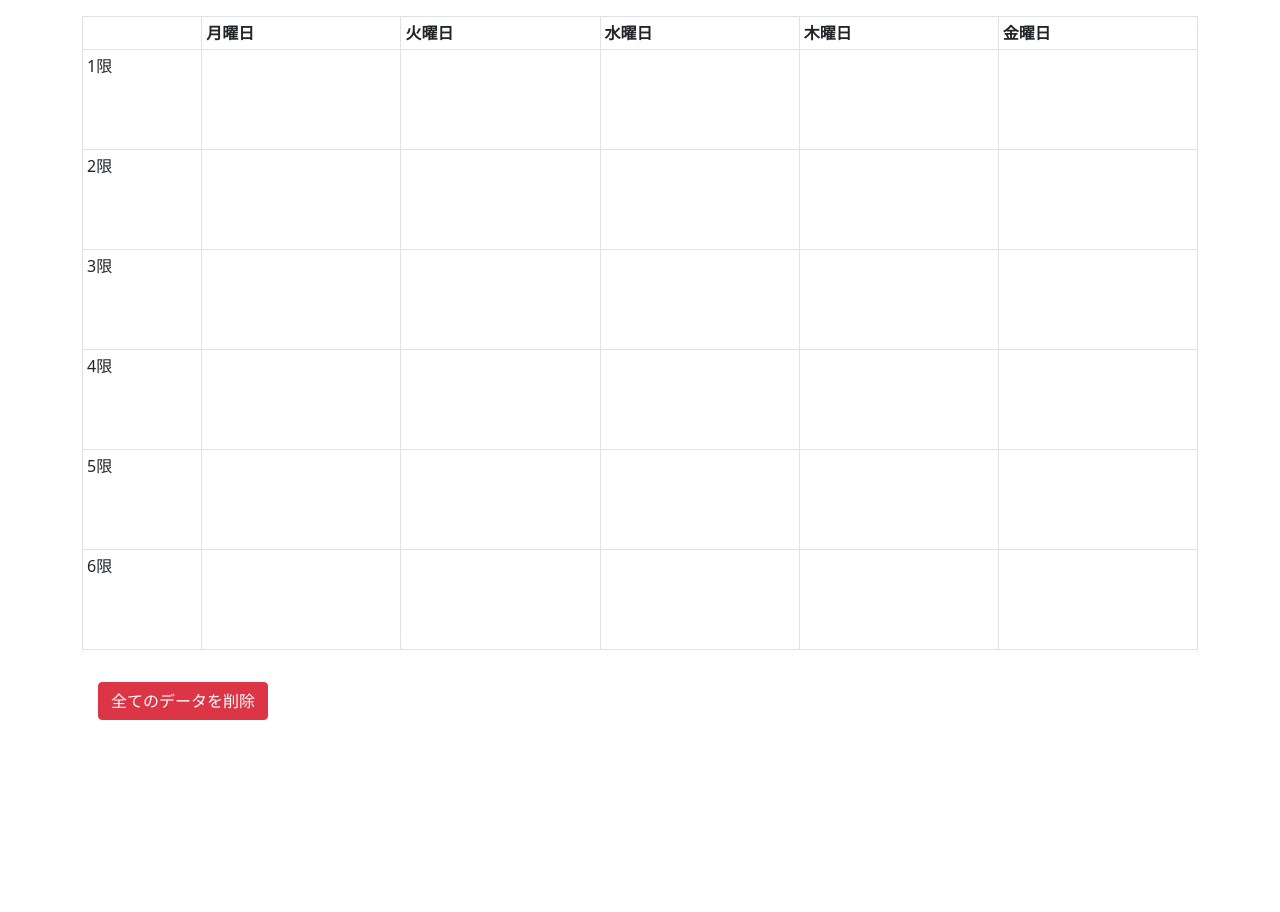
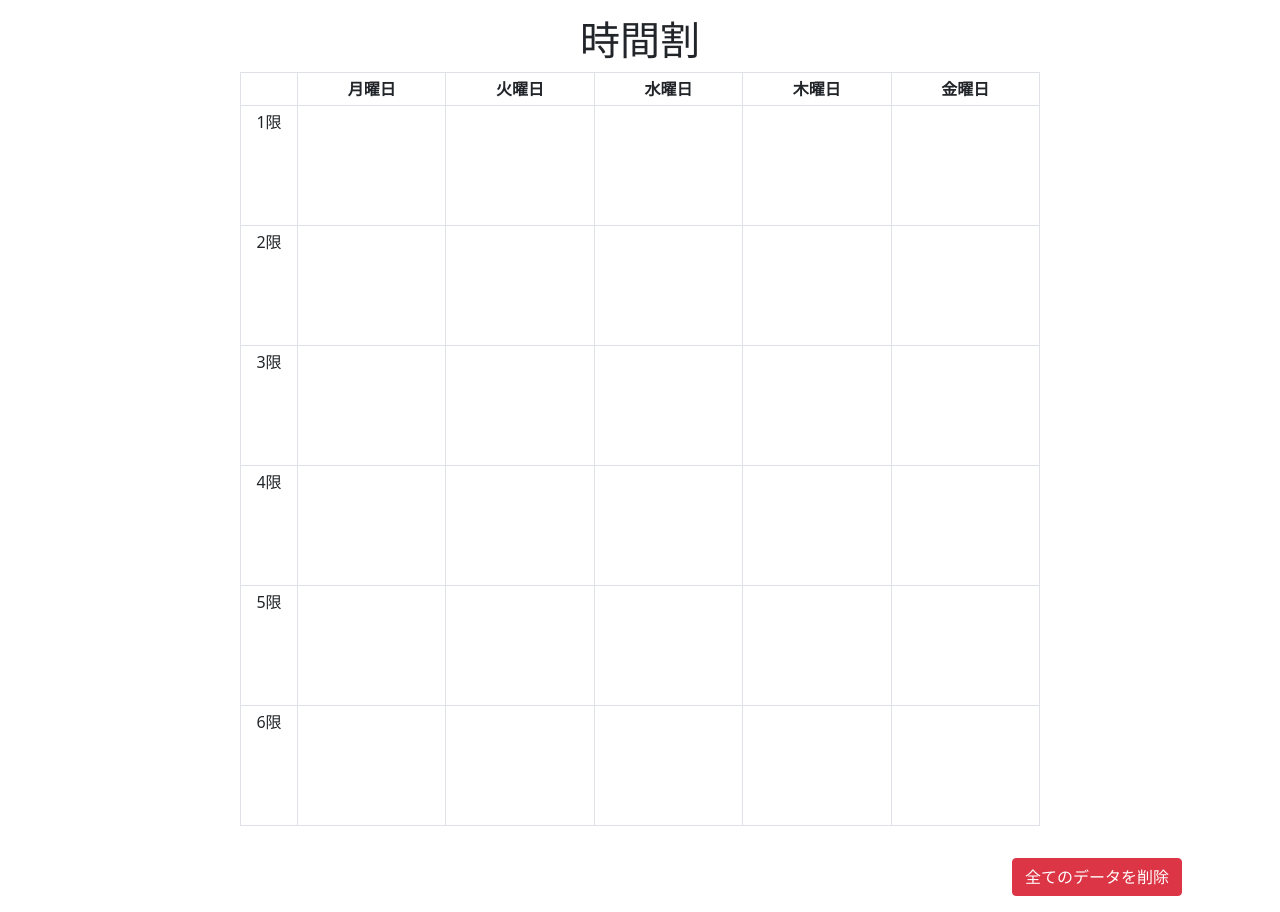
Before and after one commit to sophia-frontend-backend/timetable, a Vue app in the folder frontend/: page / in a window 1280 px wide. Before the commit the page ends 800 px from the top, so only its background shows below. Built offline with nearby package versions, Linux system fonts and the light colour scheme.

Commit message:
編集途中

```diff
--- a/frontend/index.html
+++ b/frontend/index.html
@@ -5,7 +5,8 @@
   <link rel="icon" href="/favicon.ico" />
   <meta name="viewport" content="width=device-width, initial-scale=1.0">
   <link href="https://cdn.jsdelivr.net/npm/bootstrap@5.0.2/dist/css/bootstrap.min.css" rel="stylesheet" integrity="sha384-EVSTQN3/azprG1Anm3QDgpJLIm9Nao0Yz1ztcQTwFspd3yD65VohhpuuCOmLASjC" crossorigin="anonymous">
-  <title>Vite App</title>
+  <title>timetable</title>
+  <link rel="icon" type="image/png" href="../imgs/favicon2.png">
 </head>
 <body>
   <div id="app" class="container" ></div>
--- a/frontend/src/App.vue
+++ b/frontend/src/App.vue
@@ -4,6 +4,7 @@
       <ul class="main-nav">
       </ul>
     </nav>
+    <h1><span>時間割</span></h1>
   </header>
 
   <router-view></router-view>
@@ -24,3 +25,8 @@ export default {
   }
 };
 </script>
+<style scoped>
+h1{
+  text-align: center;
+}
+</style>
--- a/frontend/src/components/Home.vue
+++ b/frontend/src/components/Home.vue
@@ -1,25 +1,27 @@
 <template>
-  <div>
+
+  <div class="table-container">
       <table class="table table-sm table-bordered">
         <thead>
           <tr>
             <th></th>
-            <th v-for="dateLabel in weekDays" :key="dateLabel">{{ dateLabel }}</th>
+            <th v-for="dateLabel in weekDays" :key="dateLabel" class="cell-days">{{ dateLabel }}</th>
           </tr>
         </thead>
         <tbody>
-          <tr v-for="period in periods" :key="period"  style="height: 100px;">
-            <td>{{ period }}限</td>
+          <tr v-for="period in periods" :key="period"  style="height: 120px;">
+            <td class="cell-time">{{ period }}限
+            </td>
 
             <td v-for="dateLabel in weekDays" :key="dateLabel" @click="showEditForm(dateLabel, period)" class="hover-cell">
               <template v-if="getClassname(dateLabel, period)">
-                <div v-if="getClassname(dateLabel, period).classname">
-                  {{ `授業: ${getClassname(dateLabel, period).classname}` }}
+                <div class="class-name" v-if="getClassname(dateLabel, period).classname">
+                  {{ ` ${getClassname(dateLabel, period).classname}` }}
                 </div>
-                <div v-if="getClassname(dateLabel, period).room">
+                <div class="room-name" v-if="getClassname(dateLabel, period).room">
                   {{ `教室: ${getClassname(dateLabel, period).room}` }}
                 </div>
-                <div v-if="getClassname(dateLabel, period).professor">
+                <div class="prof-name" v-if="getClassname(dateLabel, period).professor">
                   {{ `教授: ${getClassname(dateLabel, period).professor}` }}
                 </div>
               </template>
@@ -28,8 +30,10 @@
           </tr>
         </tbody>
       </table>
+    </div>
+    <div class="button">
       <button class="btn btn-danger m-3"  data-bs-toggle="modal" data-bs-target="#confirmationModal">全てのデータを削除</button>
-
+    </div>
       <!-- 確認モーダル -->
     <div class="modal" tabindex="-1" id="confirmationModal">
       <div class="modal-dialog modal-dialog-centered">
@@ -48,7 +52,7 @@
         </div>
       </div>
     </div>
-</div>
+
 </template>
 
 <script>
@@ -136,8 +140,54 @@ export default {
 
 
 <style scoped>
+.table-container {
+  margin: 0 auto;
+  width: 800px; /* 適切な横幅に調整 */
+  overflow-x: auto; /* テーブルの横幅がコンテナを超える場合にスクロールバーを表示 */
+  /*background-image: url(../imgs/logo.png);*/
+}
+
  .hover-cell:hover{
   background-color: #e7e7e7;
   cursor: pointer;
  }
+ .hover-cell {
+  padding: 10px;
+  max-width: 100px;
+  /* white-space: nowrap; テキストを折り返さないようにする */
+  overflow: hidden; /* オーバーフローした部分を隠す */
+  text-overflow: ellipsis; /* テキストがオーバーフローした場合に省略記号で表示 */
+}
+.hover-cell:not(:empty) {
+  background-color: rgba(247, 198, 224, 0.35); /* 背景色と透明度を調整*/
+}
+.hover-cell .class-name {
+  font-weight: bold;
+  text-align: center;
+}
+.cell-time{
+  width: 70px;
+  text-align: center;
+  white-space: nowrap;
+}
+.cell-days{
+  width:200px;
+  height:20px;
+  white-space: nowrap;
+}
+.table th {
+  text-align: center;
+}
+.room-name{
+  text-align: center;
+  font-size: 90%;
+}
+.prof-name{
+  text-align: end;
+  font-size: 90%;
+}
+.button{
+  text-align: right;
+}
+
 </style>
--- a/frontend/src/components/Register.vue
+++ b/frontend/src/components/Register.vue
@@ -3,17 +3,18 @@
     <h2 class="mb-4">授業情報入力フォーム</h2>
     <form @submit.prevent="submitClassInfo">
       <div class="mb-3">
-        <label for="classname" class="form-label">授業名：</label>
+        <label for="classname" class="form-label">授業名　</label>
+        <span class="badge bg-primary text-light"> 必須</span>
         <input v-model="classname" id="classname" type="text" class="form-control" required>
       </div>
 
       <div class="mb-3">
-        <label for="professor" class="form-label">教授名：</label>
+        <label for="professor" class="form-label">教授名</label>
         <input v-model="professor" id="professor" type="text" class="form-control">
       </div>
 
       <div class="mb-3">
-        <label for="room" class="form-label">教室：</label>
+        <label for="room" class="form-label">教室</label>
         <input v-model="room" id="room" type="text" class="form-control">
       </div>
 
```
